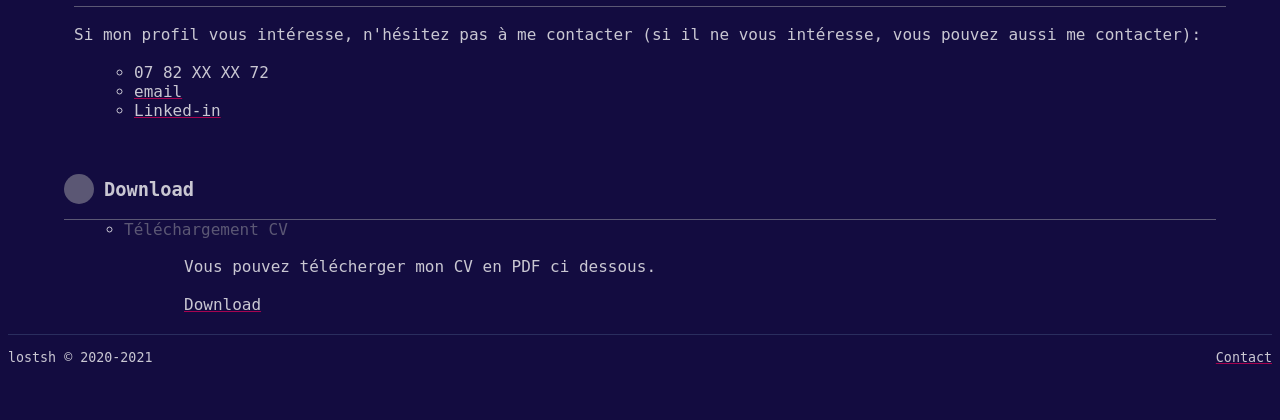
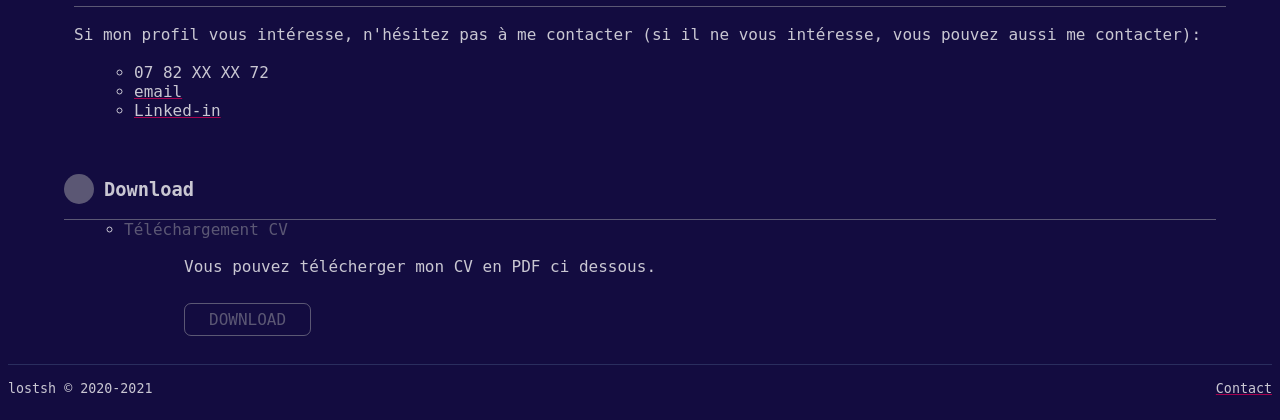
Before and after one commit to lostsh/lostsh.github.io, a PHP site: page /pages/about.html in a window 1280 px wide. Shown: the part 3374-3794 px from the top of the page. Before the commit the page ends 3738 px from the top, so only its background shows below. Run offline with PHP 8.4, Linux system fonts and the light colour scheme.

Commit message:
animation on the download btn

```diff
--- a/assets/css/about.css
+++ b/assets/css/about.css
@@ -86,3 +86,41 @@ article + article + article {
 article div p span{
     font-weight: 400;
 }
+
+/**
+ * [-==========================================-]
+ * | Animation pour le bouton de téléchargement |
+ * °============================================°
+ */
+
+ .downloadBtn {
+    display: flex;
+}
+.btnDownload {
+    padding: 0.5vw 3vh 0.5vw 3vh;
+    margin: 1vh 0 1vh 0;
+    border: 0.5px solid rgba(180, 179, 180, 0.452);
+    border-radius: 7px;
+
+    text-decoration: none;
+    text-transform: uppercase;
+    font-family: monospace;
+    font-size: large;
+    color: rgba(180, 179, 180, 0.452);
+
+    overflow: hidden;
+    transition: 1s all ease;
+}
+.downloadBtn a:hover{
+    color: #ffffff;
+    border-color: #ffffff;
+
+    animation: borderAnim 4s;
+}
+
+@keyframes borderAnim{
+    0%   {border-top-color: #01050C;}
+    25%  {border-right-color: #01050C;}
+    50%  {border-bottom-color: #01050C;}
+    100% {border-left-color: #01050C;}
+}
```
